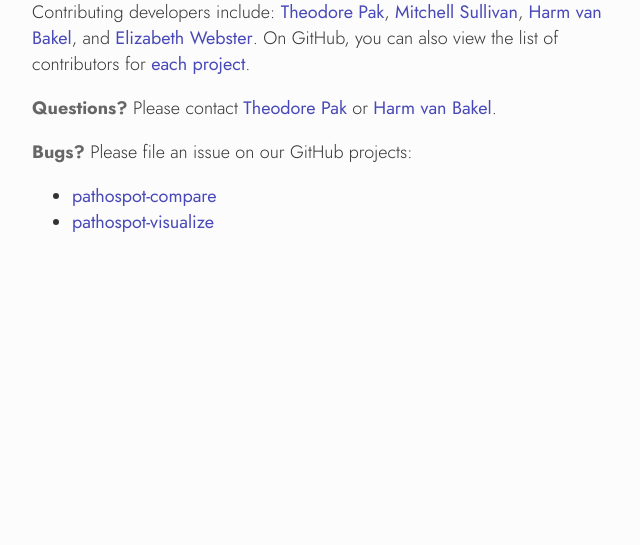
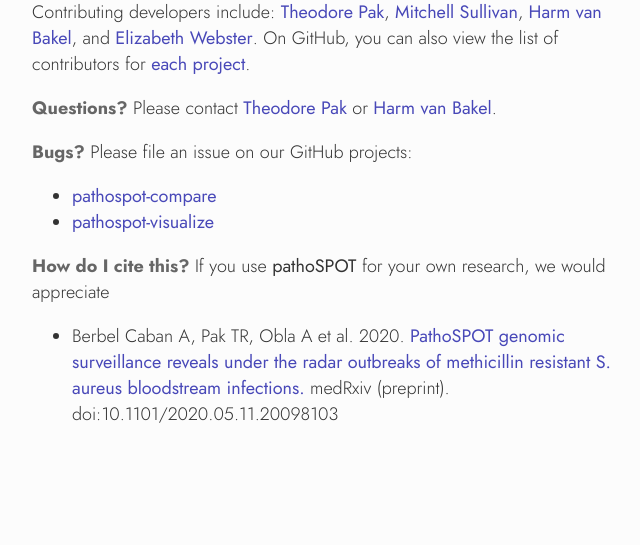
Before and after one commit to powerpak/pathospot-visualize, a PHP site: page / in a window 1280 px wide. Shown: the part 3591-4136 px from the top of the page, without its empty margins (308-948 px from the left). Before the commit the page ends 3823 px from the top, so only its background shows below. Run offline with PHP 8.4, Linux system fonts and the light colour scheme; some libraries are stand-ins or nearby versions.

Commit message:
add citation

```diff
--- a/index.php
+++ b/index.php
@@ -190,6 +190,11 @@ $</pre>
         <li><a href="https://github.com/powerpak/pathospot-compare/issues">pathospot-compare</a></li>
         <li><a href="https://github.com/powerpak/pathospot-visualize/issues">pathospot-visualize</a></li>
       </ul>
+      <p><strong>How do I cite this?</strong> If you use <span class="regular">pathoSPOT</span> for your own research, we would appreciate </p>
+      <ul>
+        <li>Berbel Caban A, Pak TR, Obla A et al. 2020. <a href="https://www.medrxiv.org/content/10.1101/2020.05.11.20098103v1">PathoSPOT genomic surveillance reveals under the radar outbreaks of methicillin resistant S. aureus bloodstream infections.</a> medRxiv (preprint). doi:10.1101/2020.05.11.20098103
+        </li>
+      </ul>
     </div>
 
   </div><!-- /div.main -->
```
Also changed, not shown: README.md.
